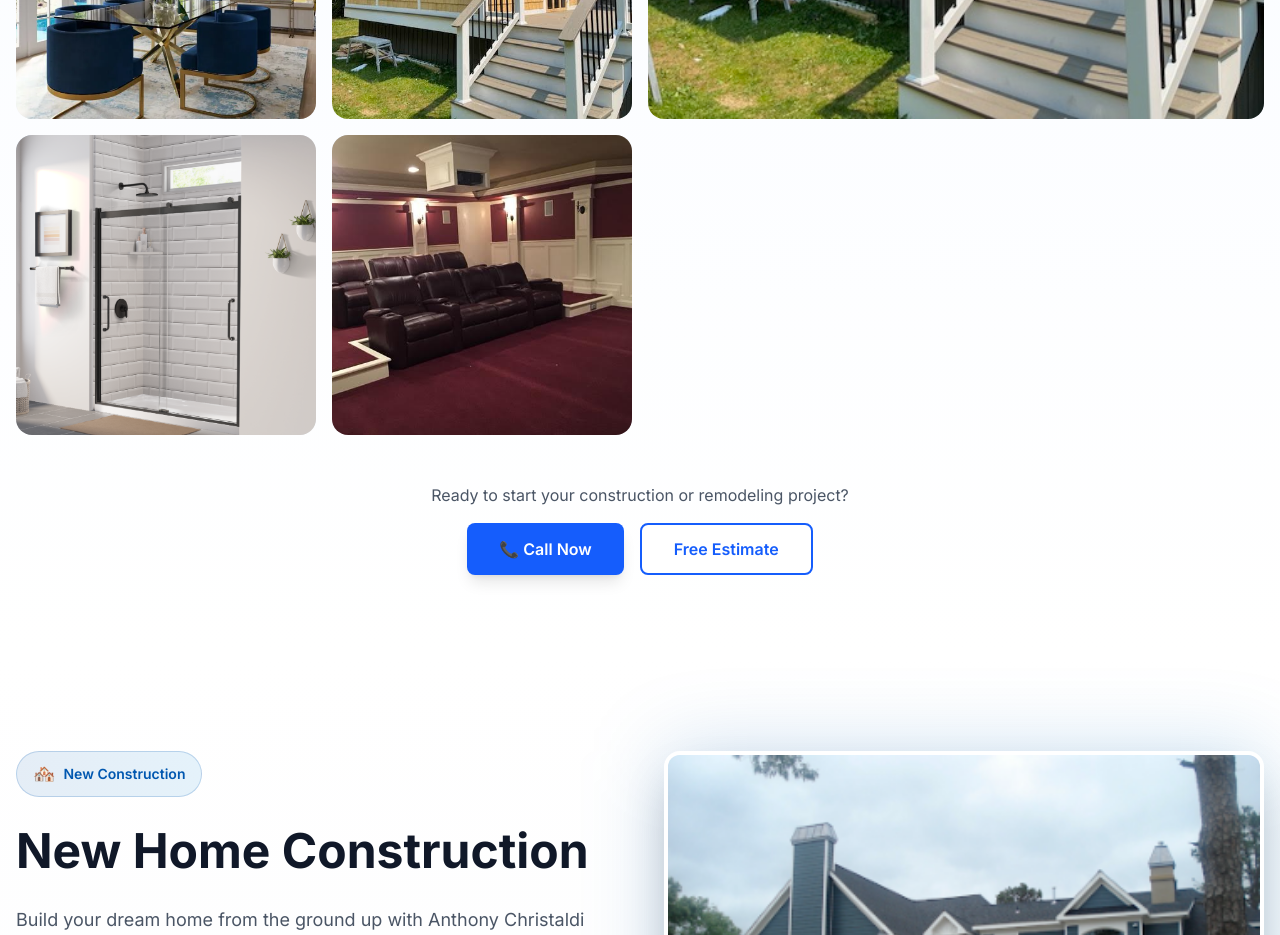
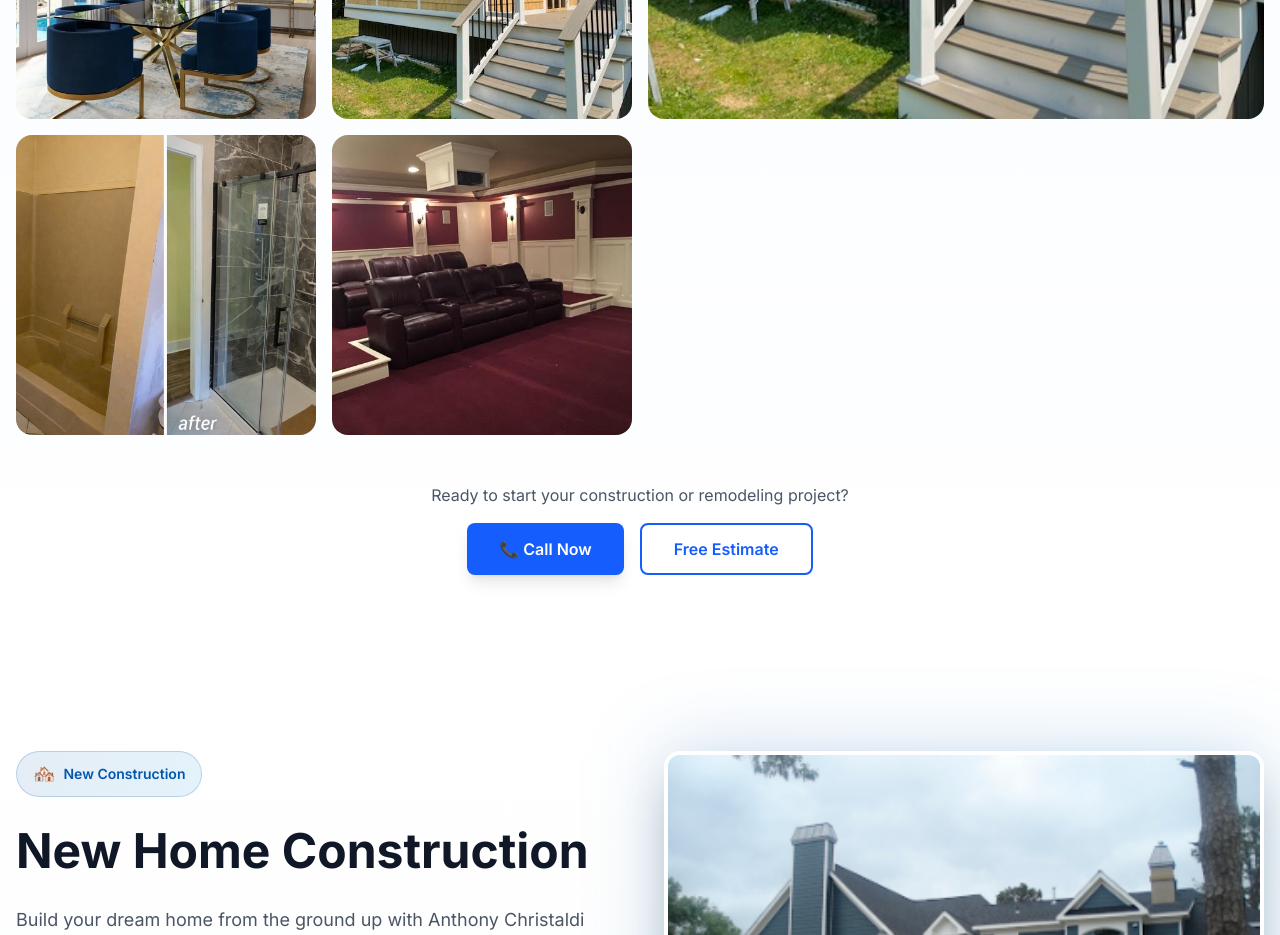
Before and after one commit to Hodlwood/Painting, a Next.js app: page / in a window 1280 px wide. Shown: the part 3340-4275 px from the top of the page. Built offline with nearby package versions, Linux system fonts and the light colour scheme.

Commit message:
feat: update shower conversion image in gallery
Use new before-and-after photo for better visual impact.

Co-authored-by: Andrew Hodlwood Martin <97896033+Hodlwood@users.noreply.github.com>

```diff
--- a/components/work-gallery-section.tsx
+++ b/components/work-gallery-section.tsx
@@ -51,7 +51,7 @@ const galleryImages = [
     title: "Shower Conversion",
     category: "Bath Tub to Shower Conversions",
     size: "medium",
-    image: "/images/screenshot-2025-11-05-175235.png",
+    image: "/images/6482975b-d7e1-4d06-88af.jpeg",
   },
   {
     id: 8,
```
Also changed, not shown: public/images/6482975b-d7e1-4d06-88af.jpeg (added).
